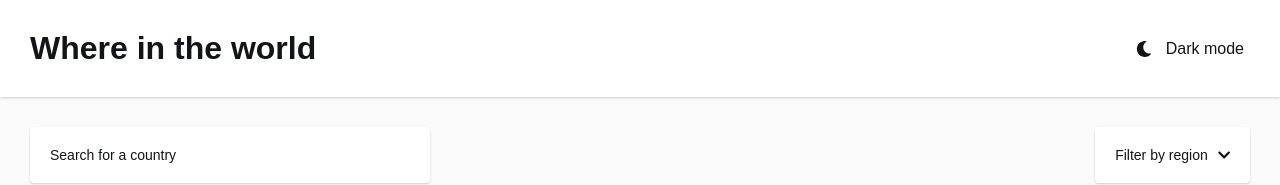
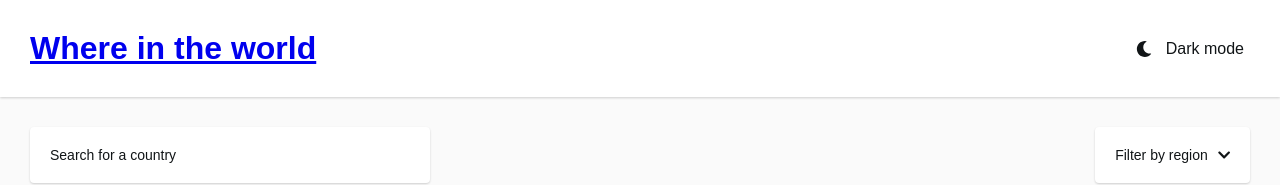
Before and after one commit to PierreThiollent/Frontend-mentor-challenge-React-js, a React (Create React App) app: page / in a window 1280 px wide. Shown: the top 185 px of the page. Built offline with nearby package versions, Linux system fonts and the light colour scheme; no server answers.

Commit message:
feat() Add links

```diff
--- a/src/Components/Header.js
+++ b/src/Components/Header.js
@@ -3,6 +3,7 @@ import '../Style/Header.css';
 import { FontAwesomeIcon } from '@fortawesome/react-fontawesome';
 import { faMoon as faMoonDark } from '@fortawesome/free-solid-svg-icons';
 import { faMoon as faMoonLignt } from '@fortawesome/free-regular-svg-icons';
+import { Link } from 'react-router-dom';
 
 const Header = () => {
   // Method to toggle dark mode
@@ -13,7 +14,9 @@ const Header = () => {
   return (
     <header>
       <div className='container'>
-        <h1>Where in the world</h1>
+        <Link to='/'>
+          <h1>Where in the world</h1>
+        </Link>
         <button id='toggle' className='btn-toggle-dark-mode' onClick={toggleDarkMode}>
           <FontAwesomeIcon className='far fa-moon' icon={faMoonDark} />
           <FontAwesomeIcon className='fas fa-moon' icon={faMoonLignt} />
--- a/src/Components/Item.js
+++ b/src/Components/Item.js
@@ -1,8 +1,9 @@
 import React from 'react';
 import '../Style/Item.css';
+import { Link } from 'react-router-dom';
 
 const Item = ({ country }) => (
-  <>
+  <Link to='/details'>
     <div className='country'>
       <div>
         <img src={country.flag} alt={country.name} />
@@ -23,7 +24,7 @@ const Item = ({ country }) => (
         </p>
       </div>
     </div>
-  </>
+  </Link>
 );
 
 export default Item;
```
